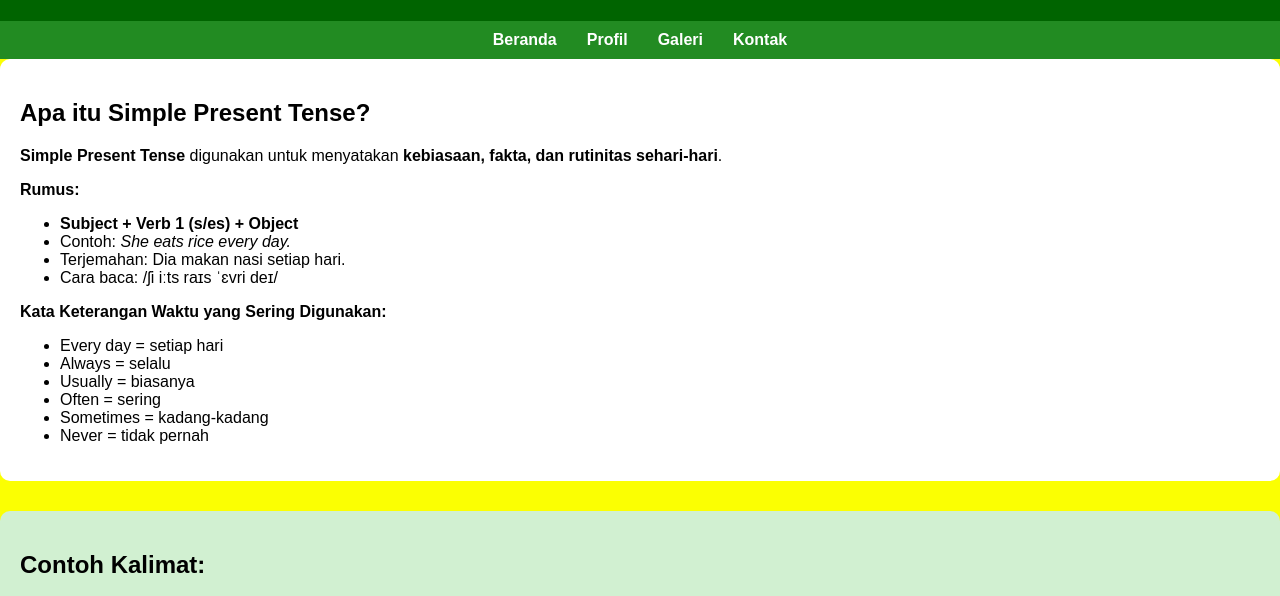
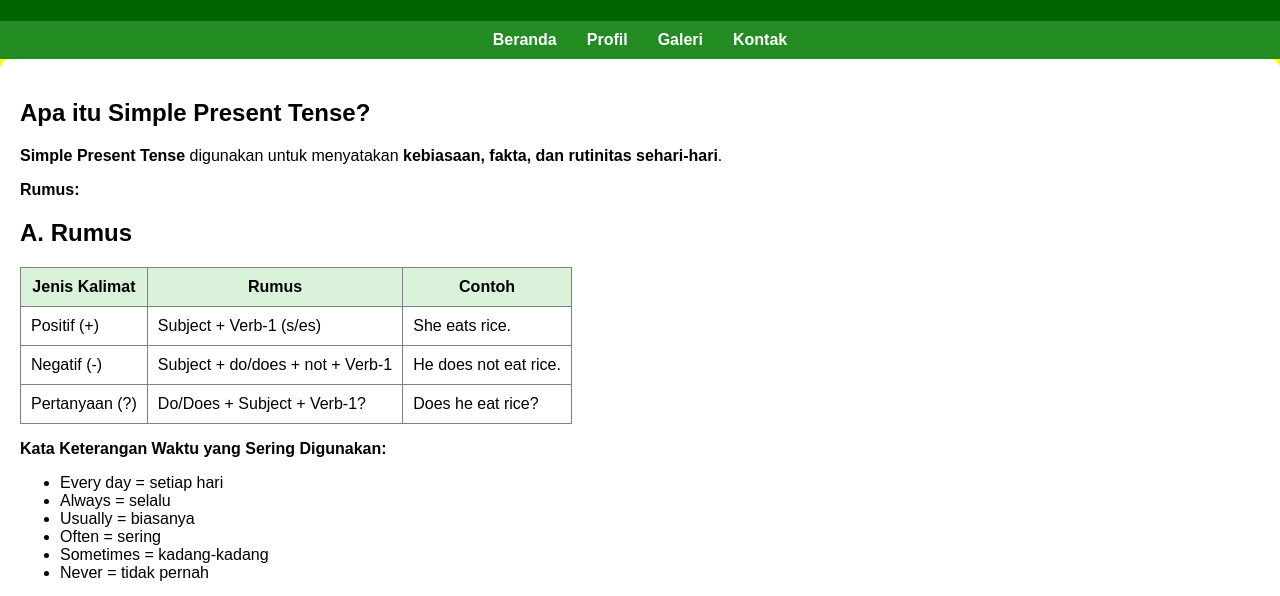
Before and after one commit to 1operatortihamah/yayan, a plain HTML site: page index.html in a window 1280 px wide. Shown: the part 189-785 px from the top of the page. Drawn offline with Linux system fonts and the light colour scheme.

Commit message:
Update index.html

```diff
--- a/index.html
+++ b/index.html
@@ -57,12 +57,33 @@
       <strong>Simple Present Tense</strong> digunakan untuk menyatakan <strong>kebiasaan, fakta, dan rutinitas sehari-hari</strong>.
     </p>
     <p><strong>Rumus:</strong></p>
-    <ul>
-      <li><strong>Subject + Verb 1 (s/es) + Object</strong></li>
-      <li>Contoh: <em>She eats rice every day.</em></li>
-      <li>Terjemahan: Dia makan nasi setiap hari.</li>
-      <li>Cara baca: /ʃi iːts raɪs ˈɛvri deɪ/</li>
-    </ul>
+    <h2>  A. Rumus</h2>
+  <table border="1" cellpadding="10" style="border-collapse: collapse; background-color: #fff;">
+    <thead style="background-color: #d9f2d9;">
+      <tr>
+        <th>Jenis Kalimat</th>
+        <th>Rumus</th>
+        <th>Contoh</th>
+      </tr>
+    </thead>
+    <tbody>
+      <tr>
+        <td>Positif (+)</td>
+        <td>Subject + Verb-1 (s/es)</td>
+        <td>She eats rice.</td>
+      </tr>
+      <tr>
+        <td>Negatif (-)</td>
+        <td>Subject + do/does + not + Verb-1</td>
+        <td>He does not eat rice.</td>
+      </tr>
+      <tr>
+        <td>Pertanyaan (?)</td>
+        <td>Do/Does + Subject + Verb-1?</td>
+        <td>Does he eat rice?</td>
+      </tr>
+    </tbody>
+  </table>
     <p><strong>Kata Keterangan Waktu yang Sering Digunakan:</strong></p>
     <ul>
       <li>Every day = setiap hari</li>
```
